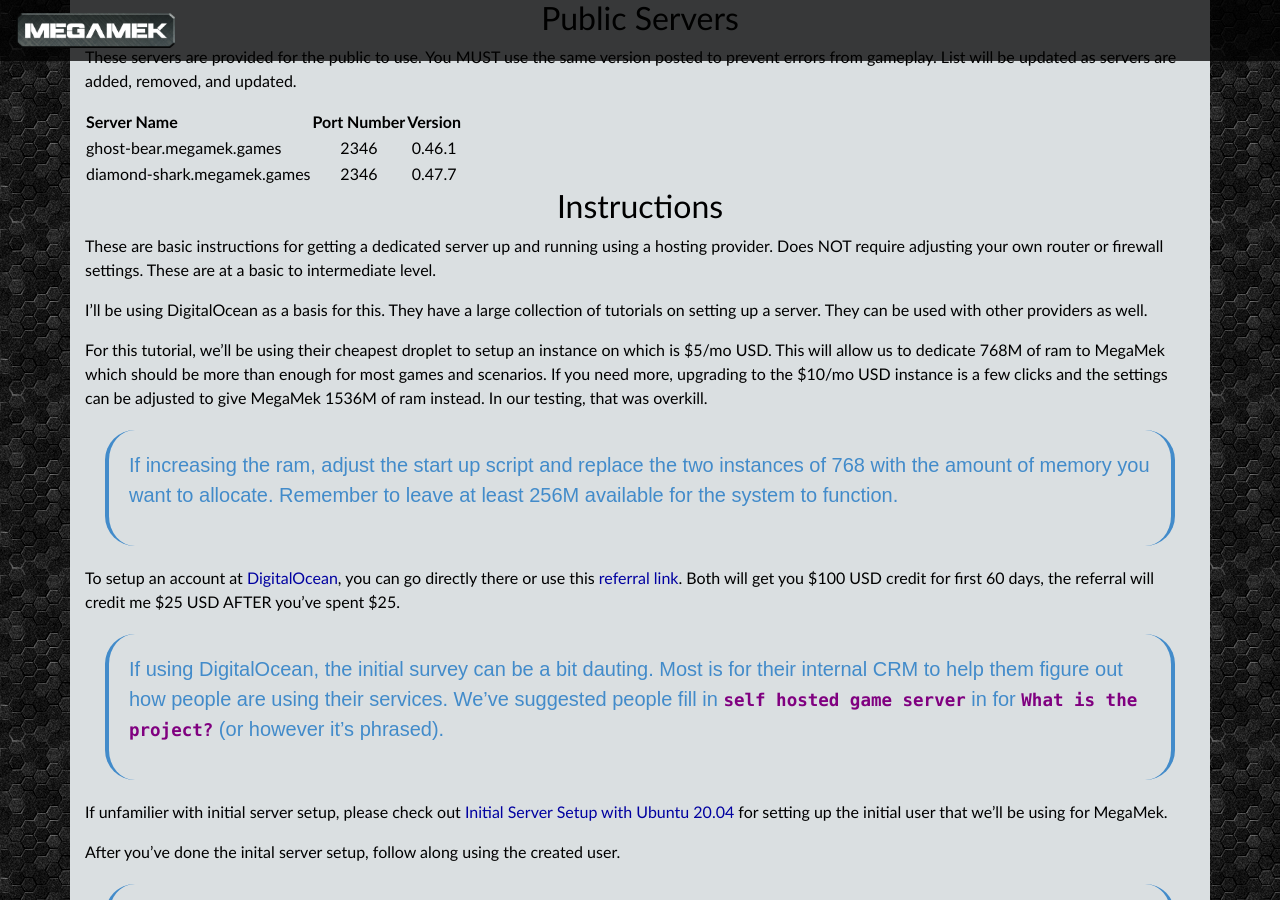
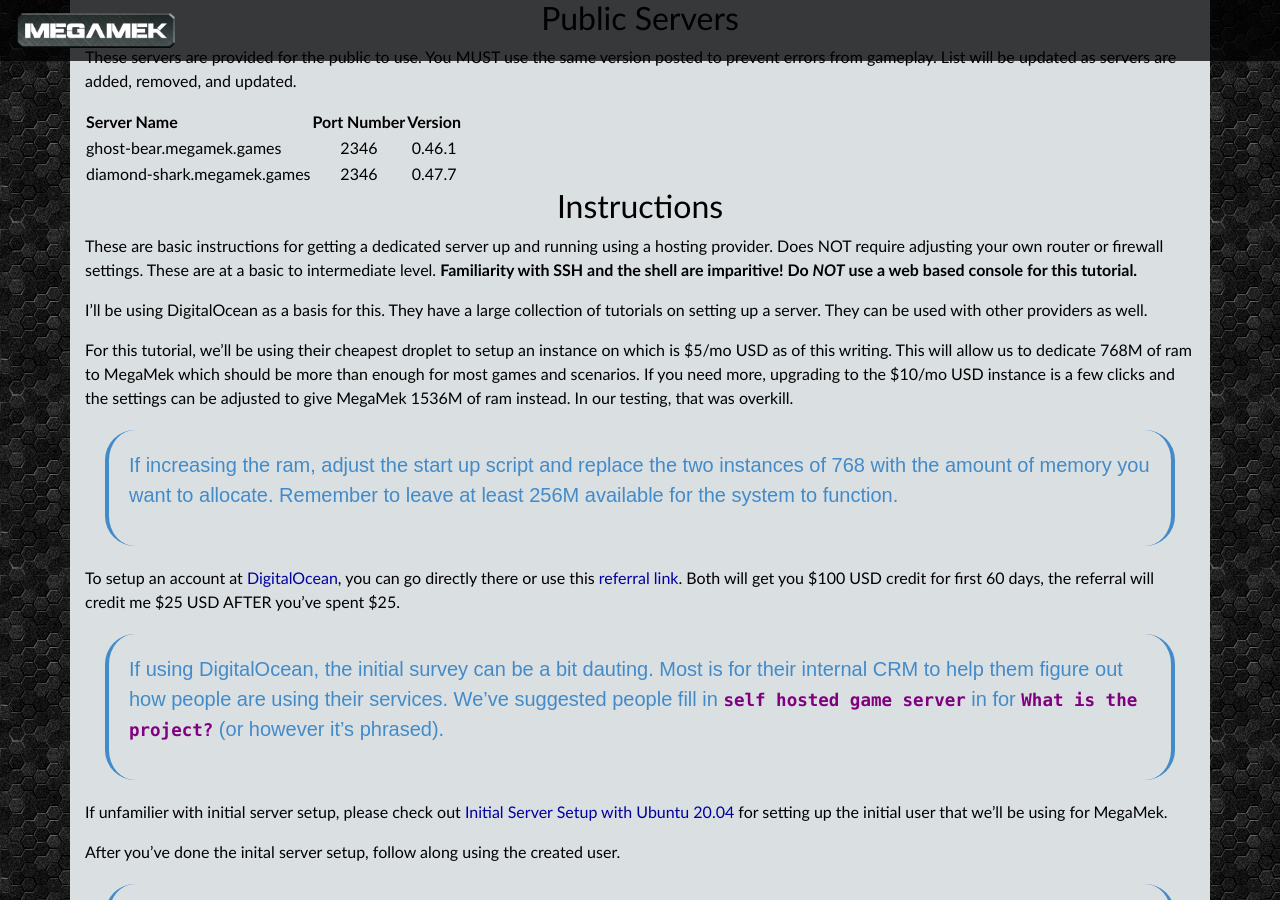
Before and after one commit to rjhancock/megamek-games, a Jekyll site: the page built from index.md, in a window 1280 px wide and 900 px high, scrolled down 636 px. Built offline with Jekyll 4.4.1, drawn with Linux system fonts in a browser that asks for light colours; our own code applies the rules of GitHub Pages for plain Markdown files.

Commit message:
Added note regarding SSH

```diff
--- a/index.md
+++ b/index.md
@@ -26,18 +26,20 @@
 
 These are basic instructions for getting a dedicated server up and running
 using a hosting provider. Does NOT require adjusting your own router or
-firewall settings. These are at a basic to intermediate level.
+firewall settings. These are at a basic to intermediate level. **Familiarity
+with SSH and the shell are imparitive! Do *NOT* use a web based console for
+this tutorial.**
 
 I'll be using DigitalOcean as a basis for this. They have a large collection
 of tutorials on setting up a server. They can be used with other providers
 as well.
 
 For this tutorial, we'll be using their cheapest droplet to setup an instance
-on which is $5/mo USD. This will allow us to dedicate 768M of ram to MegaMek
-which should be more than enough for most games and scenarios. If you need
-more, upgrading to the $10/mo USD instance is a few clicks and the settings
-can be adjusted to give MegaMek 1536M of ram instead. In our testing, that
-was overkill.
+on which is $5/mo USD as of this writing. This will allow us to dedicate 768M
+of ram to MegaMek which should be more than enough for most games and
+scenarios. If you need more, upgrading to the $10/mo USD instance is a few
+clicks and the settings can be adjusted to give MegaMek 1536M of ram instead.
+In our testing, that was overkill.
 
 > If increasing the ram, adjust the start up script and replace the two
 > instances of 768 with the amount of memory you want to allocate.
@@ -79,6 +81,8 @@
 can login as said user. You do NOT want to run MegaMek as the `root` user for
 security reasons. If not user how to do this, follow this tutorial for Ubuntu 20.04 -
 [Initial Server Setup with Ubuntu 20.04](https://www.digitalocean.com/community/tutorials/initial-server-setup-with-ubuntu-20-04).
+
+
 
 ### System Updates and Java
 
```
